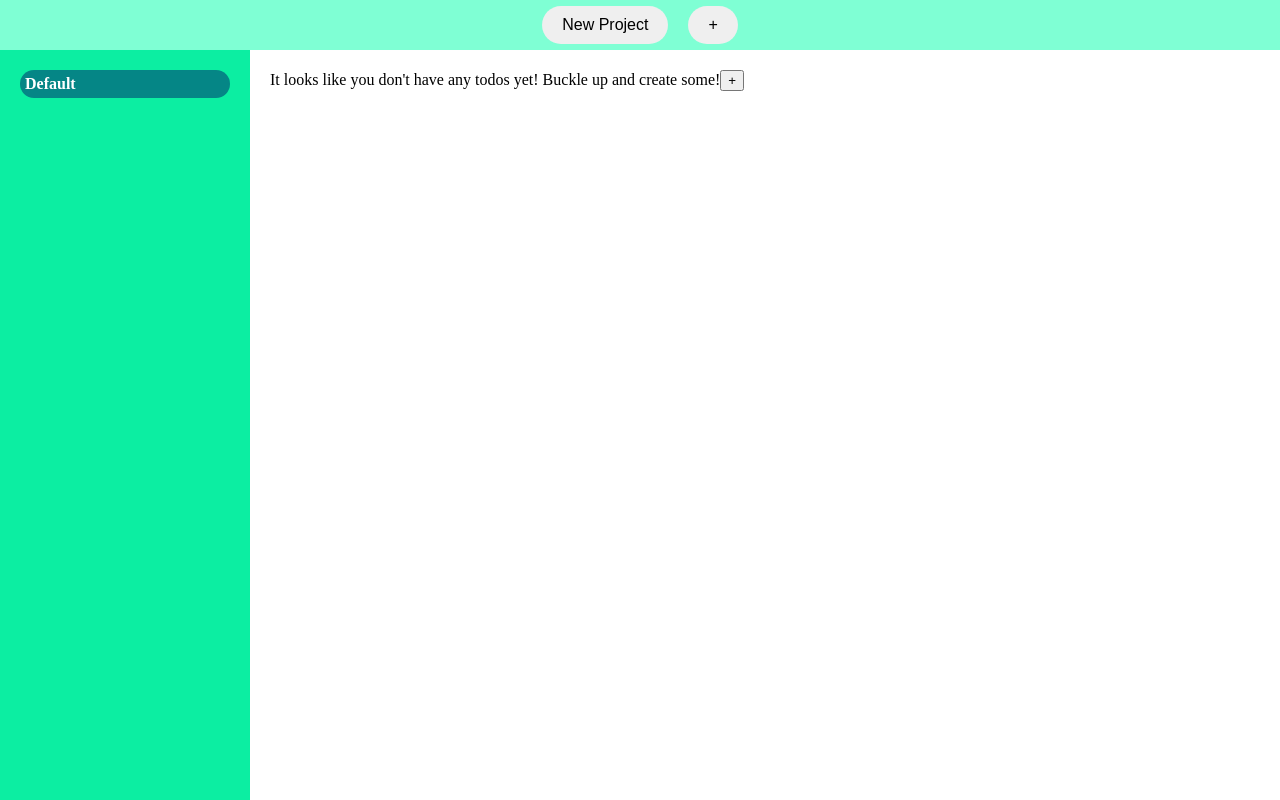
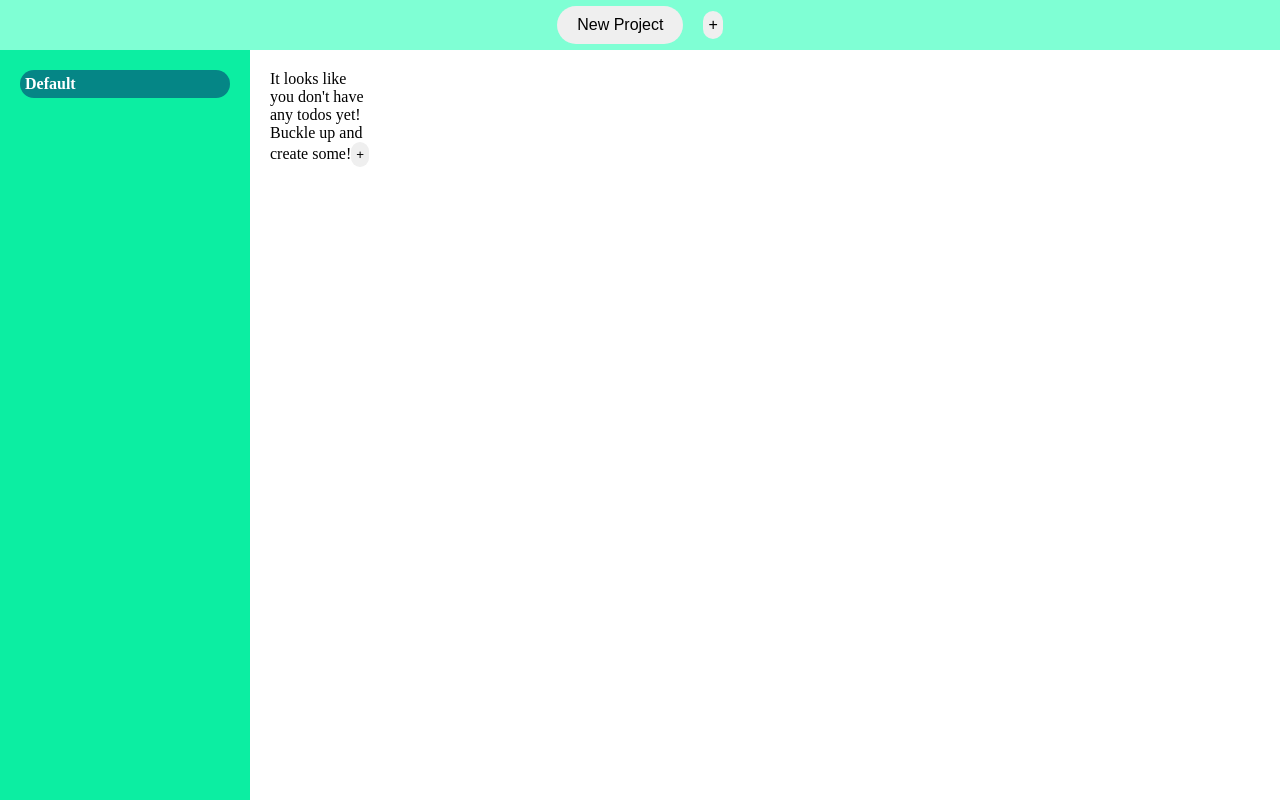
Before and after one commit to gabriel-droidel/todo-list, a website built with webpack: page src/template.html in a window 1280 px wide. Built offline with nearby package versions, Linux system fonts and the light colour scheme.

Commit message:
Style message btn

```diff
--- a/src/styles/style.css
+++ b/src/styles/style.css
@@ -89,7 +89,8 @@ header {
 	color: white;
 }
 
-.projects-container ul li button {
+.projects-container ul li button,
+.todo-btn {
 	border-radius: 20px;
 	border: none;
 	padding: 5px;
@@ -131,3 +132,6 @@ header button:hover {
 	background-color: var(--main-dark);
 	color: white;
 }
+.message {
+	max-width: 100px;
+}
```
